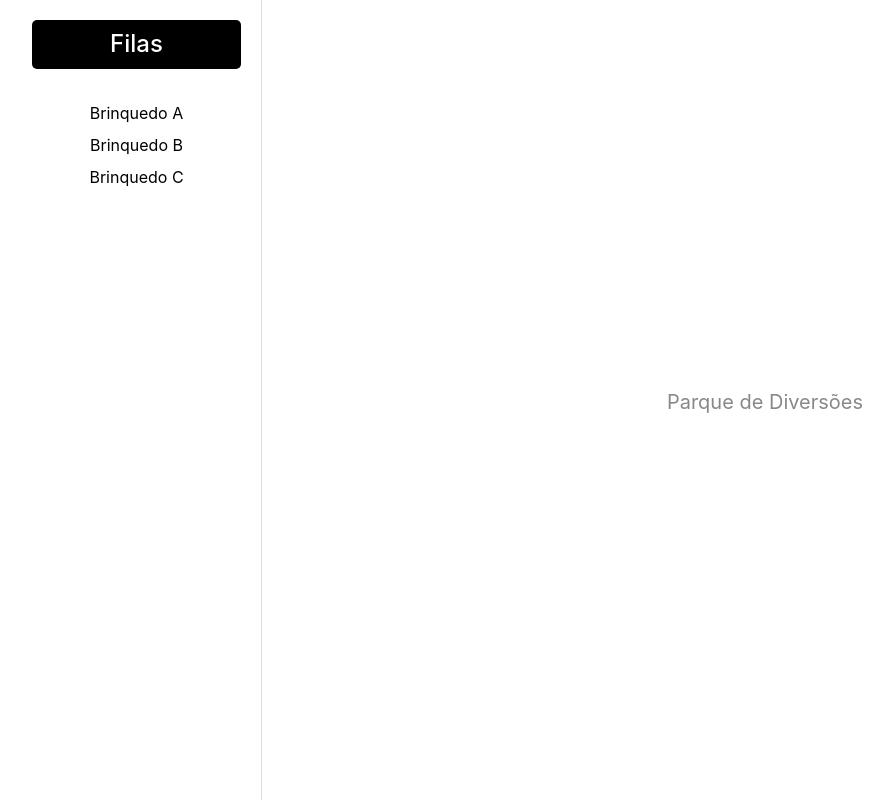
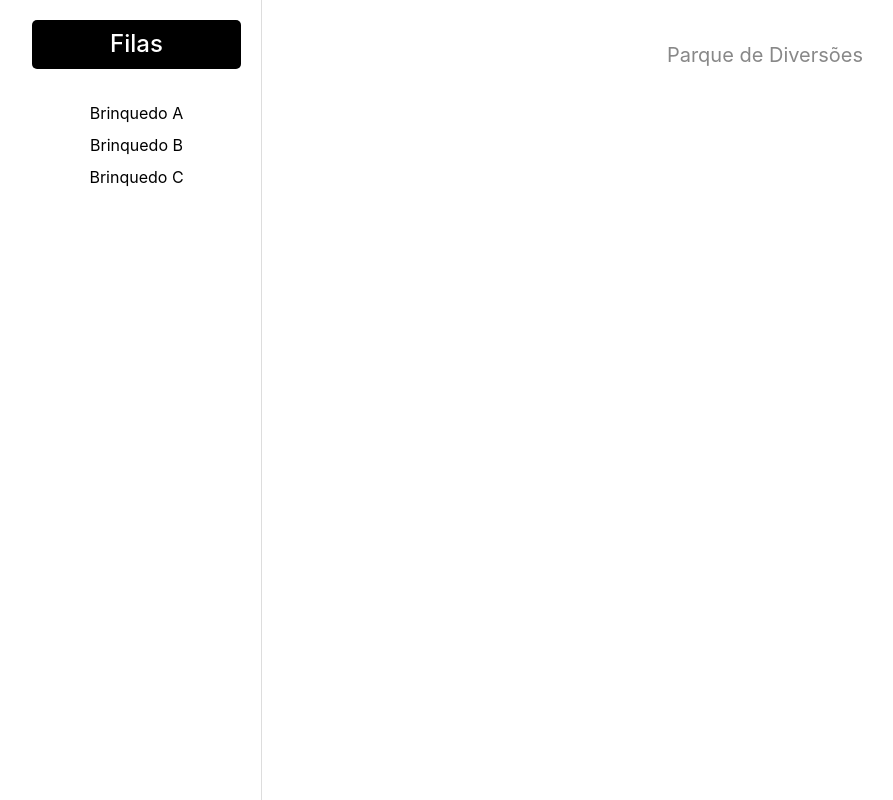
Before and after one commit to gsilva1602/amusement-park, a Flask app: page /list in a window 1280 px wide. Shown: the whole page, without its empty margins (0-893 px from the left). Run offline with Flask 3, Linux system fonts and the light colour scheme; some libraries are stand-ins or nearby versions.

Commit message:
fixed the mistakes from css

```diff
--- a/static/list.css
+++ b/static/list.css
@@ -49,7 +49,7 @@ body, html {
     flex-grow: 1;
     padding: 20px;
     display: flex;
-    justify-content: center;
+    flex-direction: column;
     align-items: center;
 }
 
```
Also changed, not shown: other parts of static/list.css (+0 -1 lines).
